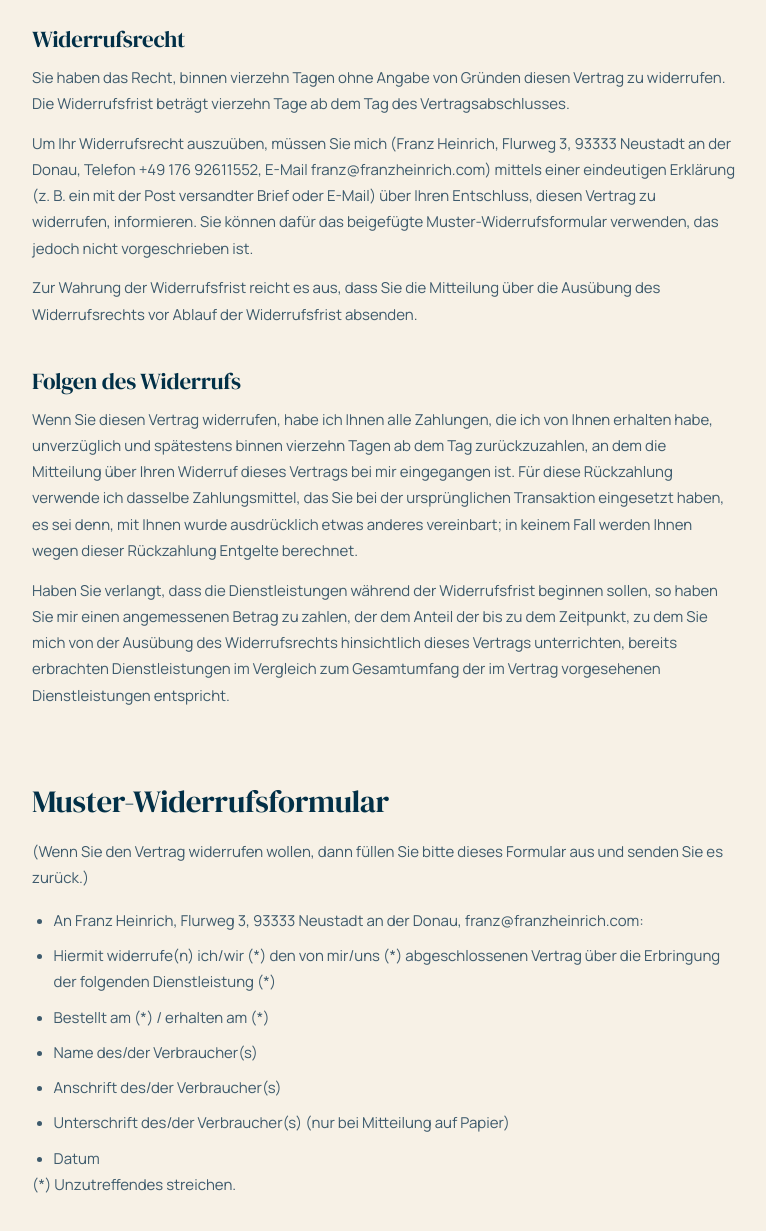
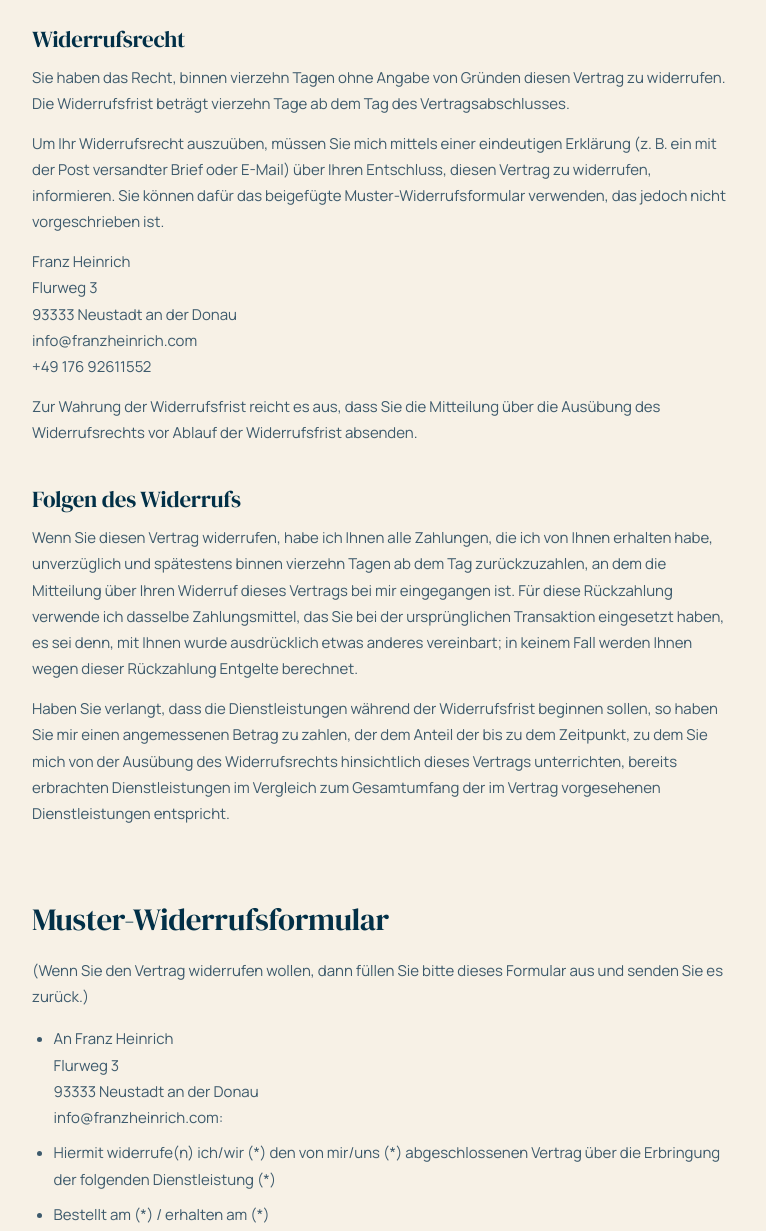
Before and after one commit to lechcode/franzheinrich-vorschau, a plain HTML site: page widerruf.html in a window 1280 px wide. Shown: the part 720-1951 px from the top of the page, without its empty margins (256-1022 px from the left). Drawn offline with Linux system fonts and the light colour scheme.

Commit message:
Kundenwunsch umgesetzt (Cloud-Runner) · j-20261124-1143-franzheinrich-qs3i

```diff
--- a/widerruf.html
+++ b/widerruf.html
@@ -41,7 +41,8 @@
     <h2>Widerrufsbelehrung</h2>
     <h3>Widerrufsrecht</h3>
     <p>Sie haben das Recht, binnen vierzehn Tagen ohne Angabe von Gründen diesen Vertrag zu widerrufen. Die Widerrufsfrist beträgt vierzehn Tage ab dem Tag des Vertragsabschlusses.</p>
-    <p>Um Ihr Widerrufsrecht auszuüben, müssen Sie mich (Franz Heinrich, Flurweg 3, 93333 Neustadt an der Donau, Telefon +49 176 92611552, E-Mail franz@franzheinrich.com) mittels einer eindeutigen Erklärung (z. B. ein mit der Post versandter Brief oder E-Mail) über Ihren Entschluss, diesen Vertrag zu widerrufen, informieren. Sie können dafür das beigefügte Muster-Widerrufsformular verwenden, das jedoch nicht vorgeschrieben ist.</p>
+    <p>Um Ihr Widerrufsrecht auszuüben, müssen Sie mich mittels einer eindeutigen Erklärung (z. B. ein mit der Post versandter Brief oder E-Mail) über Ihren Entschluss, diesen Vertrag zu widerrufen, informieren. Sie können dafür das beigefügte Muster-Widerrufsformular verwenden, das jedoch nicht vorgeschrieben ist.</p>
+    <p>Franz Heinrich<br>Flurweg 3<br>93333 Neustadt an der Donau<br>info@franzheinrich.com<br>+49 176 92611552</p>
     <p>Zur Wahrung der Widerrufsfrist reicht es aus, dass Sie die Mitteilung über die Ausübung des Widerrufsrechts vor Ablauf der Widerrufsfrist absenden.</p>
     <h3>Folgen des Widerrufs</h3>
     <p>Wenn Sie diesen Vertrag widerrufen, habe ich Ihnen alle Zahlungen, die ich von Ihnen erhalten habe, unverzüglich und spätestens binnen vierzehn Tagen ab dem Tag zurückzuzahlen, an dem die Mitteilung über Ihren Widerruf dieses Vertrags bei mir eingegangen ist. Für diese Rückzahlung verwende ich dasselbe Zahlungsmittel, das Sie bei der ursprünglichen Transaktion eingesetzt haben, es sei denn, mit Ihnen wurde ausdrücklich etwas anderes vereinbart; in keinem Fall werden Ihnen wegen dieser Rückzahlung Entgelte berechnet.</p>
@@ -49,7 +50,7 @@
     <h2>Muster-Widerrufsformular</h2>
     <p>(Wenn Sie den Vertrag widerrufen wollen, dann füllen Sie bitte dieses Formular aus und senden Sie es zurück.)</p>
     <ul>
-      <li>An Franz Heinrich, Flurweg 3, 93333 Neustadt an der Donau, franz@franzheinrich.com:</li>
+      <li>An Franz Heinrich<br>Flurweg 3<br>93333 Neustadt an der Donau<br>info@franzheinrich.com:</li>
       <li>Hiermit widerrufe(n) ich/wir (*) den von mir/uns (*) abgeschlossenen Vertrag über die Erbringung der folgenden Dienstleistung (*)</li>
       <li>Bestellt am (*) / erhalten am (*)</li>
       <li>Name des/der Verbraucher(s)</li>
```
Also changed, not shown: agb.html (+1 -1 lines), datenschutz.html (+2 -2 lines), 2 other files.
